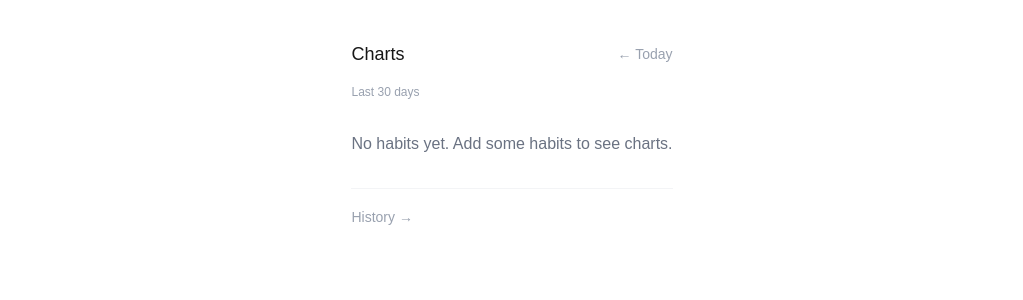
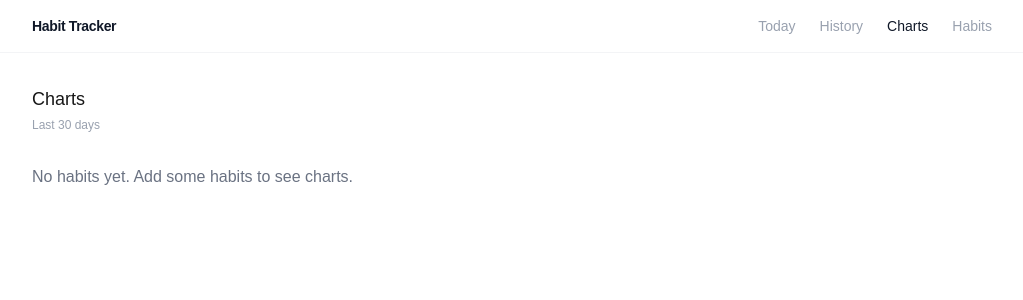
Before and after one commit to merrickwykman/habit-tracker, a Next.js app: page /charts in a window 1280 px wide. Shown: the top 300 px of the page, without its empty margins (128-1151 px from the left). Built offline with nearby package versions, Linux system fonts and the light colour scheme; no server answers; the database is empty.

Commit message:
feat: desktop design pass — full-width nav, wider layout, consistent typography (Task 11)

```diff
--- a/src/app/HabitCheckIn.tsx
+++ b/src/app/HabitCheckIn.tsx
@@ -84,8 +84,7 @@ export default function HabitCheckIn({ habit, entry, onSave }: HabitCheckInProps
             setInputError(null);
           }}
           placeholder="—"
-          style={{ color: '#111827', backgroundColor: 'white' }}
-          className={`w-20 rounded border px-2 py-1 text-right text-sm focus:outline-none focus:ring-2 focus:ring-gray-400 ${
+          className={`w-20 rounded border bg-white px-2 py-1 text-right text-sm text-gray-900 focus:outline-none focus:ring-2 focus:ring-gray-400 ${
             inputError ? "border-red-400" : "border-gray-300"
           }`}
         />
--- a/src/app/TodayView.tsx
+++ b/src/app/TodayView.tsx
@@ -1,7 +1,7 @@
 "use client";
 
 import { useRouter } from "next/navigation";
-import Link from "next/link";
+import Link from "next/link"; // used for "Add your first habit →"
 import HabitCheckIn from "./HabitCheckIn";
 import DayNotes from "@/components/DayNotes";
 import Heatmap from "@/components/Heatmap";
@@ -98,18 +98,6 @@ export default function TodayView({ habits, entries, greeting, streak, today, no
       )}
 
       <DayNotes date={today} initialNotes={notes} />
-
-      <div className="flex items-center justify-between border-t border-gray-100 pt-4">
-        <Link href="/history" className="text-sm text-gray-400 hover:text-gray-700">
-          History →
-        </Link>
-        <Link href="/charts" className="text-sm text-gray-400 hover:text-gray-700">
-          Charts →
-        </Link>
-        <Link href="/habits" className="text-sm text-gray-400 hover:text-gray-700">
-          Manage habits →
-        </Link>
-      </div>
     </div>
   );
 }
--- a/src/app/charts/page.tsx
+++ b/src/app/charts/page.tsx
@@ -1,4 +1,3 @@
-import Link from "next/link";
 import { supabase } from "@/lib/supabase";
 import type { Habit } from "@/types";
 import CompletionChart from "./CompletionChart";
@@ -58,16 +57,12 @@ export default async function ChartsPage() {
   const noHabits = allHabits.length === 0;
 
   return (
-    <main className="mx-auto max-w-xl px-4 py-10">
+    <main className="mx-auto max-w-5xl px-8 py-8">
       <div className="flex flex-col gap-8">
-        <div className="flex items-center justify-between">
+        <div className="flex flex-col gap-1">
           <h1 className="text-lg font-medium">Charts</h1>
-          <Link href="/" className="text-sm text-gray-400 hover:text-gray-700">
-            ← Today
-          </Link>
+          <p className="text-xs text-gray-400">Last 30 days</p>
         </div>
-
-        <p className="text-xs text-gray-400 -mt-4">Last 30 days</p>
 
         {noHabits ? (
           <p className="text-gray-500">No habits yet. Add some habits to see charts.</p>
@@ -88,12 +83,6 @@ export default async function ChartsPage() {
             )}
           </>
         )}
-
-        <div className="border-t border-gray-100 pt-4">
-          <Link href="/history" className="text-sm text-gray-400 hover:text-gray-700">
-            History →
-          </Link>
-        </div>
       </div>
     </main>
   );
--- a/src/app/habits/page.tsx
+++ b/src/app/habits/page.tsx
@@ -1,4 +1,3 @@
-import Link from "next/link";
 import { supabase } from "@/lib/supabase";
 import HabitList from "./HabitList";
 
@@ -9,12 +8,9 @@ export default async function HabitsPage() {
     .order("sort_order", { ascending: true });
 
   return (
-    <main className="mx-auto max-w-xl px-4 py-10">
-      <div className="mb-6 flex items-center justify-between">
-        <h1 className="text-xl font-semibold">Habits</h1>
-        <Link href="/" className="text-sm text-gray-500 hover:text-gray-800">
-          ← Home
-        </Link>
+    <main className="mx-auto max-w-5xl px-8 py-8">
+      <div className="mb-6">
+        <h1 className="text-lg font-medium">Habits</h1>
       </div>
 
       {error && (
--- a/src/app/history/page.tsx
+++ b/src/app/history/page.tsx
@@ -1,4 +1,3 @@
-import Link from "next/link";
 import { supabase } from "@/lib/supabase";
 import HistoryList from "./HistoryList";
 
@@ -17,26 +16,15 @@ export default async function HistoryPage() {
   });
 
   return (
-    <main className="mx-auto max-w-xl px-4 py-10">
+    <main className="mx-auto max-w-5xl px-8 py-8">
       <div className="flex flex-col gap-6">
-        <div className="flex items-center justify-between">
-          <h1 className="text-lg font-medium">History</h1>
-          <Link href="/" className="text-sm text-gray-400 hover:text-gray-700">
-            ← Today
-          </Link>
-        </div>
+        <h1 className="text-lg font-medium">History</h1>
 
         {rows.length === 0 ? (
           <p className="text-gray-500">No history yet. Start logging habits today.</p>
         ) : (
           <HistoryList rows={rows} />
         )}
-
-        <div className="border-t border-gray-100 pt-4">
-          <Link href="/habits" className="text-sm text-gray-400 hover:text-gray-700">
-            Manage habits →
-          </Link>
-        </div>
       </div>
     </main>
   );
--- a/src/app/layout.tsx
+++ b/src/app/layout.tsx
@@ -1,5 +1,6 @@
 import type { Metadata } from "next";
 import { Geist, Geist_Mono } from "next/font/google";
+import Nav from "@/components/Nav";
 import "./globals.css";
 
 const geistSans = Geist({
@@ -27,7 +28,10 @@ export default function RootLayout({
       lang="en"
       className={`${geistSans.variable} ${geistMono.variable} h-full antialiased`}
     >
-      <body className="min-h-full flex flex-col">{children}</body>
+      <body className="min-h-screen flex flex-col bg-white">
+        <Nav />
+        <div className="flex-1">{children}</div>
+      </body>
     </html>
   );
 }
--- a/src/app/page.tsx
+++ b/src/app/page.tsx
@@ -45,7 +45,7 @@ export default async function Home() {
       : [];
 
   return (
-    <main className="mx-auto max-w-xl px-4 py-10">
+    <main className="mx-auto max-w-5xl px-8 py-8">
       <TodayView
         habits={habits ?? []}
         entries={entries}
--- /dev/null
+++ b/src/components/Nav.tsx
@@ -0,0 +1,42 @@
+"use client";
+
+import Link from "next/link";
+import { usePathname } from "next/navigation";
+
+const links = [
+  { href: "/", label: "Today" },
+  { href: "/history", label: "History" },
+  { href: "/charts", label: "Charts" },
+  { href: "/habits", label: "Habits" },
+];
+
+export default function Nav() {
+  const pathname = usePathname();
+  return (
+    <nav className="border-b border-gray-100 bg-white">
+      <div className="mx-auto flex max-w-5xl items-center justify-between px-8 py-4">
+        <span className="text-sm font-semibold tracking-tight text-gray-900">
+          Habit Tracker
+        </span>
+        <div className="flex items-center gap-6">
+          {links.map(({ href, label }) => {
+            const active = pathname === href;
+            return (
+              <Link
+                key={href}
+                href={href}
+                className={`text-sm transition-colors ${
+                  active
+                    ? "font-medium text-gray-900"
+                    : "text-gray-400 hover:text-gray-700"
+                }`}
+              >
+                {label}
+              </Link>
+            );
+          })}
+        </div>
+      </div>
+    </nav>
+  );
+}
```
Also changed, not shown: 1 other file (tests, documents, lock files or other folders).
